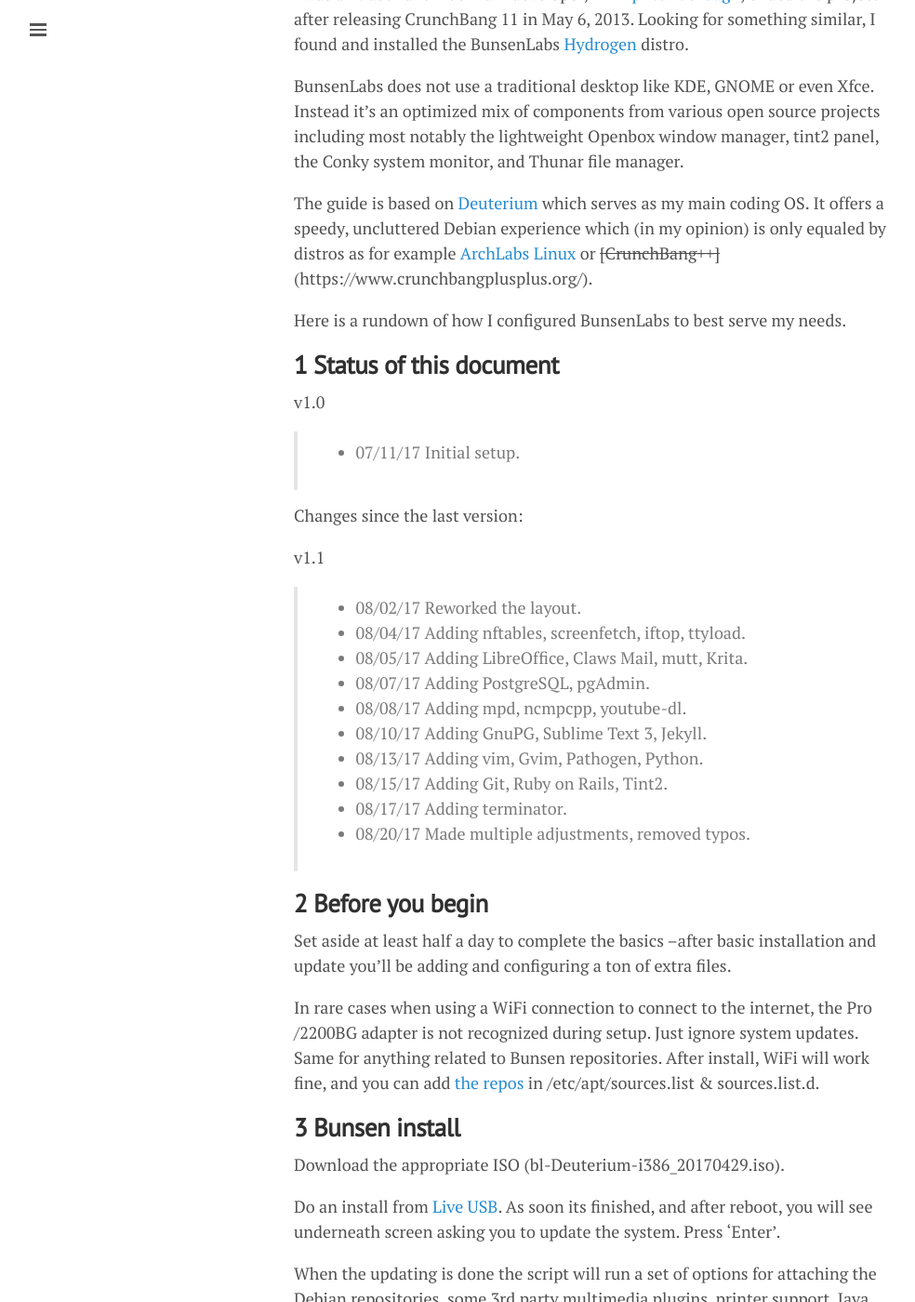
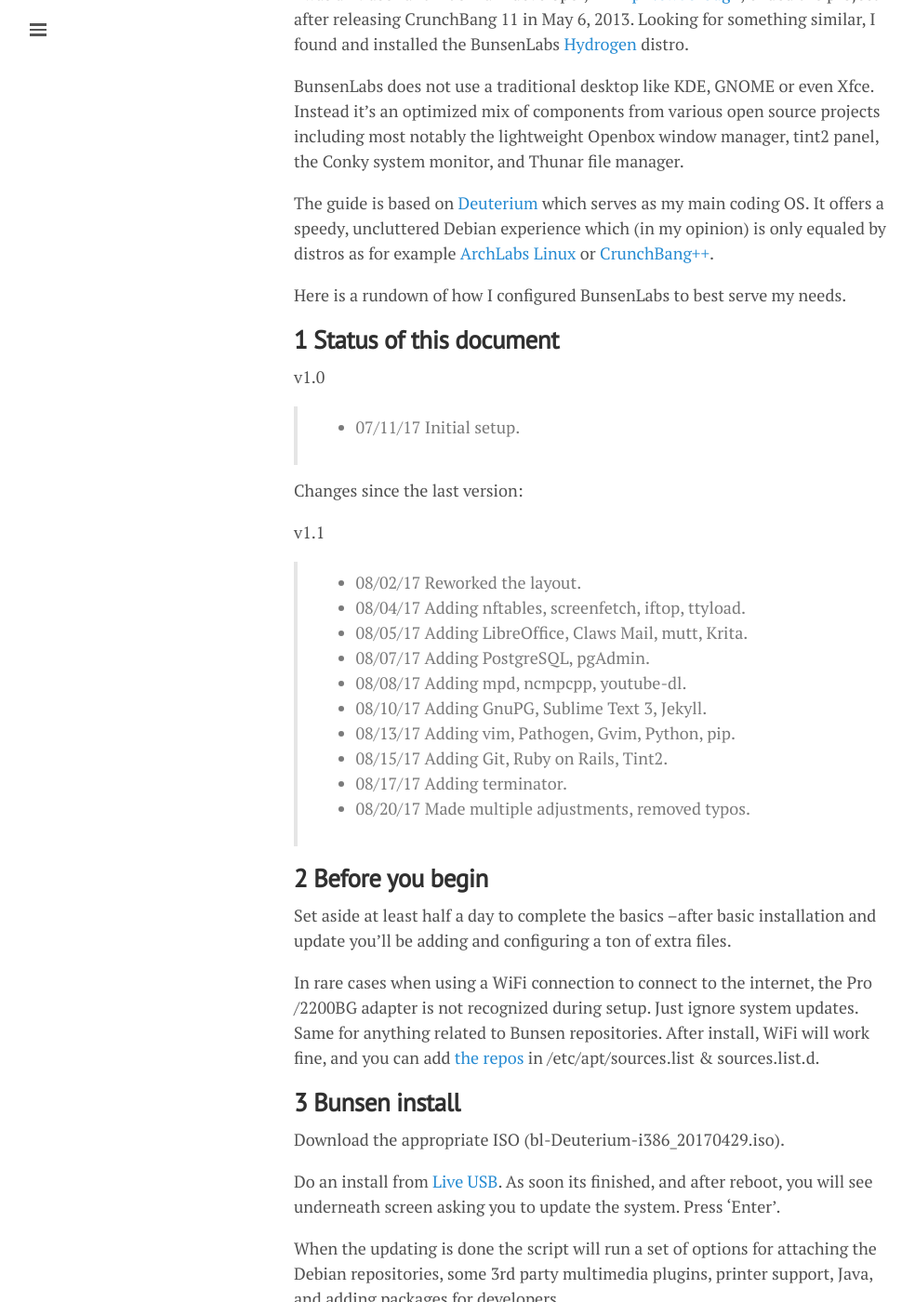
Before and after one commit to lgeurts/lgeurts.github.io, a Jekyll site: the page built from _posts/2017-07-11-bunsenlabs-linux-setup-notes-for dell-inspiron-6000.md, in a window 1280 px wide and 1400 px high, scrolled down 697 px. Shown: the whole window at 93% size, without its empty margins (0-984 px from the left). Built offline with Jekyll 4.4.1, drawn with Linux system fonts in a browser that asks for light colours; nearby versions of some CDN libraries; comment, search, counter and statistics services are not loaded.

Commit message:
Update table #34

```diff
--- a/_posts/2017-07-11-bunsenlabs-linux-setup-notes-for dell-inspiron-6000.md
+++ b/_posts/2017-07-11-bunsenlabs-linux-setup-notes-for dell-inspiron-6000.md
@@ -12,7 +12,7 @@
 
 BunsenLabs does not use a traditional desktop like KDE, GNOME or even Xfce. Instead it's an optimized mix of components from various open source projects including most notably the lightweight Openbox window manager, tint2 panel, the Conky system monitor, and Thunar file manager.
 
-The guide is based on [Deuterium](https://www.bunsenlabs.org/installation.html#downloads) which serves as my main coding OS. It offers a speedy, uncluttered Debian experience which (in my opinion) is only equaled by distros as for example [ArchLabs Linux](https://archlabsblog.wordpress.com/) or ~~[CrunchBang++]~~(https://www.crunchbangplusplus.org/).
+The guide is based on [Deuterium](https://www.bunsenlabs.org/installation.html#downloads) which serves as my main coding OS. It offers a speedy, uncluttered Debian experience which (in my opinion) is only equaled by distros as for example [ArchLabs Linux](https://archlabsblog.wordpress.com/) or [CrunchBang++](https://www.crunchbangplusplus.org/).
 
 Here is a rundown of how I configured BunsenLabs to best serve my needs.
 
@@ -31,7 +31,7 @@
 > * 08/07/17 Adding PostgreSQL, pgAdmin.
 > * 08/08/17 Adding mpd, ncmpcpp, youtube-dl.
 > * 08/10/17 Adding GnuPG, Sublime Text 3, Jekyll.
-> * 08/13/17 Adding vim, Gvim, Pathogen, Python.
+> * 08/13/17 Adding vim, Pathogen, Gvim, Python, pip.
 > * 08/15/17 Adding Git, Ruby on Rails, Tint2.
 > * 08/17/17 Adding terminator.
 > * 08/20/17 Made multiple adjustments, removed typos.
```
